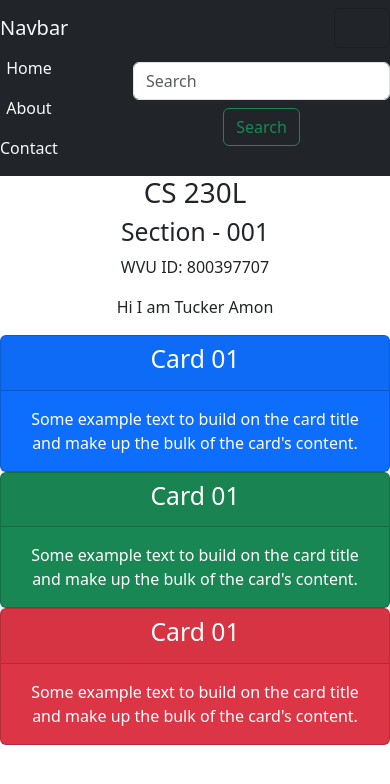
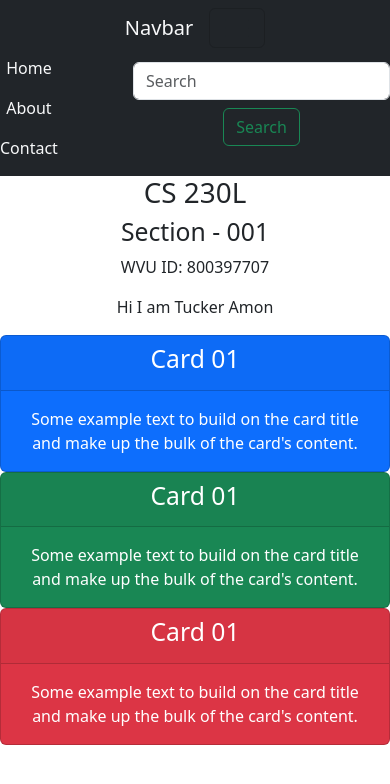
Before and after one commit to tuckeramon/CS230LGroup7, a React (Create React App) app: page / in a window 390 px wide. Shown: the top 784 px of the page. Built offline with nearby package versions, Linux system fonts and the light colour scheme.

Commit message:
margin troubleshooting

```diff
--- a/src/Navbar.js
+++ b/src/Navbar.js
@@ -1,7 +1,7 @@
 function Navbar(){
 
     return(
-        <nav class="navbar navbar-expand-lg navbar-darl bg-dark col-sm-12">
+        <nav class="navbar navbar-expand-lg navbar-darl bg-dark col-sm-12 d-flex justify-content-center">
             <a class="navbar-brand text-light" href="#">Navbar</a>
             <button class="navbar-toggler" type="button" data-toggle="collapse" data-target="#navbarSupportedContent" aria-controls="navbarSupportedContent" aria-expanded="false" aria-label="Toggle navigation">
                 <span class="navbar-toggler-icon"></span>
```
